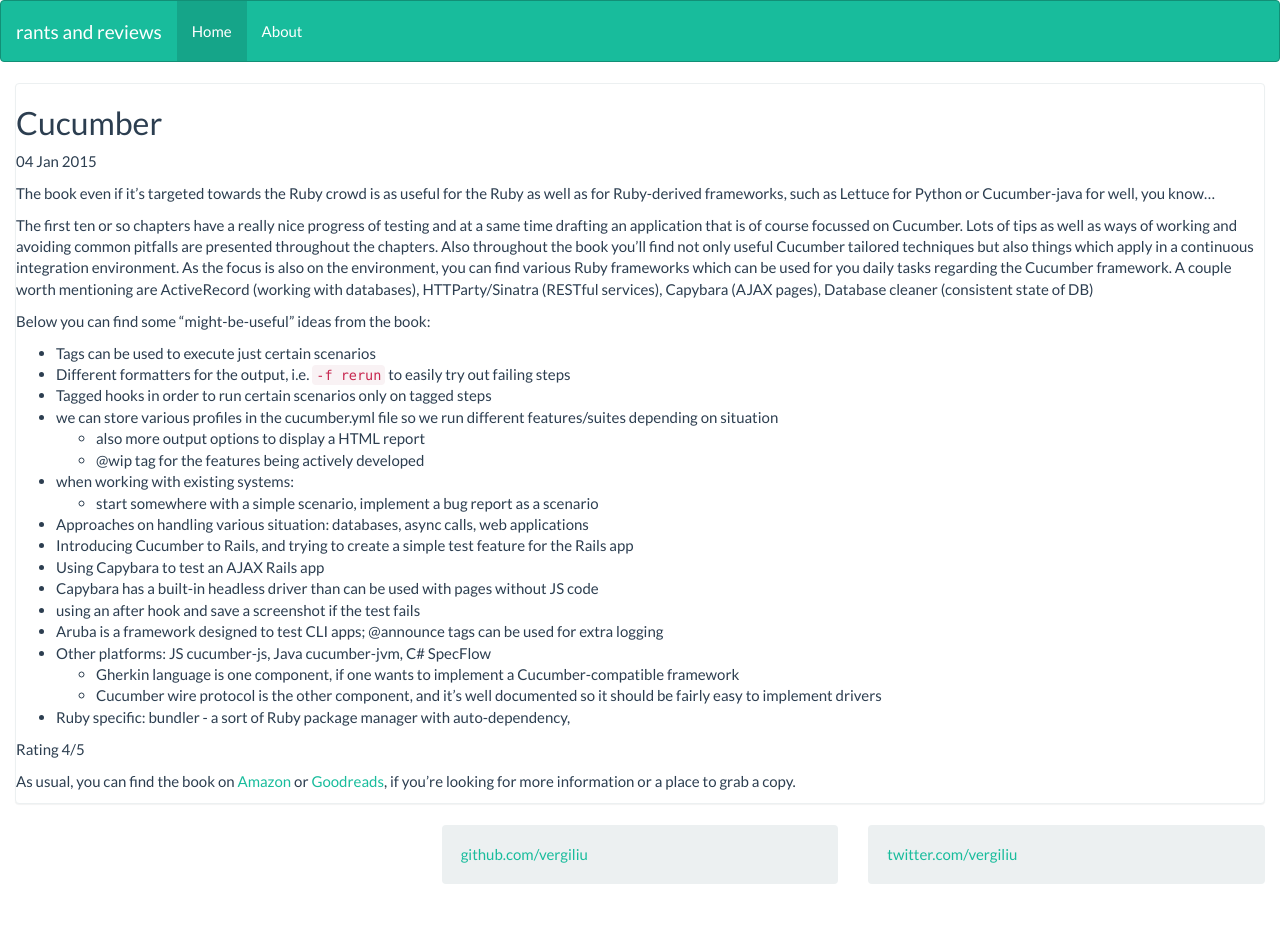
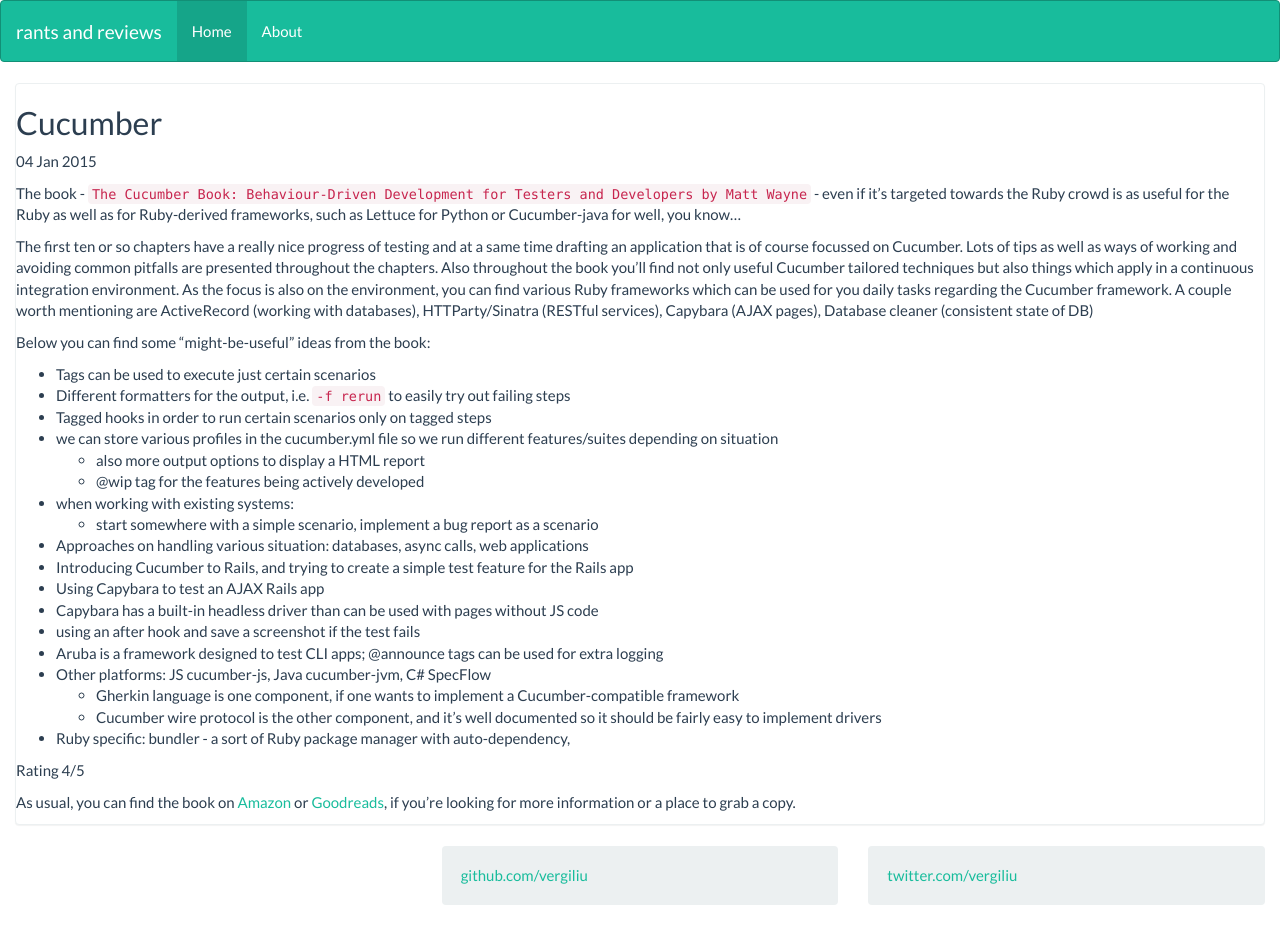
Before and after one commit to vergiliu/vergiliu.github.io, a Jekyll site: the page built from _posts/2015-01-04-cucumber.md, in a window 1280 px wide. Built offline with Jekyll 4.4.1, drawn with Linux system fonts in a browser that asks for light colours; Markdown is read by kramdown in place of the engine named in the settings; before the commit the page ends 904 px from its top, so only the background shows below that.

Commit message:
added title

```diff
--- a/_posts/2015-01-04-cucumber.md
+++ b/_posts/2015-01-04-cucumber.md
@@ -5,7 +5,7 @@
 categories: [books, reviews]
 tags: [books, reviews, 2015]
 ---
-The book even if it's targeted towards the Ruby crowd is as useful for the Ruby as well as for Ruby-derived frameworks, such as Lettuce for Python or Cucumber-java for well, you know...
+The book - `The Cucumber Book: Behaviour-Driven Development for Testers and Developers by Matt Wayne` - even if it's targeted towards the Ruby crowd is as useful for the Ruby as well as for Ruby-derived frameworks, such as Lettuce for Python or Cucumber-java for well, you know...
 
 The first ten or so chapters have a really nice progress of testing and at a same time drafting an application that is of course focussed on Cucumber. Lots of tips as well as ways of working and avoiding common pitfalls are presented throughout the chapters.
 Also throughout the book you'll find not only useful Cucumber tailored techniques but also things which apply in a continuous integration environment. As the focus is also on the environment, you can find various Ruby frameworks which can be used for you daily tasks regarding the Cucumber framework. A couple worth mentioning are ActiveRecord (working with databases), HTTParty/Sinatra (RESTful services), Capybara (AJAX pages), Database cleaner (consistent state of DB)
```
